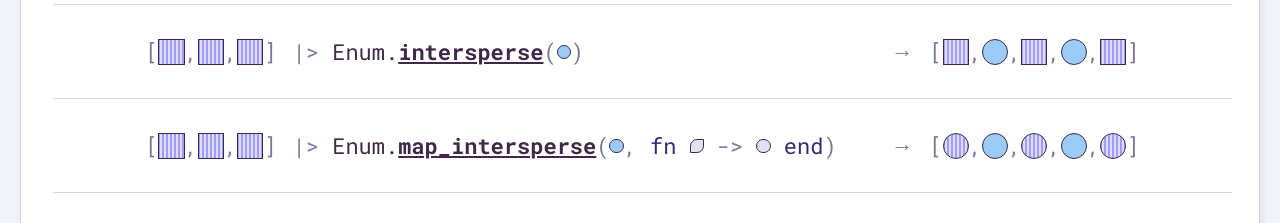
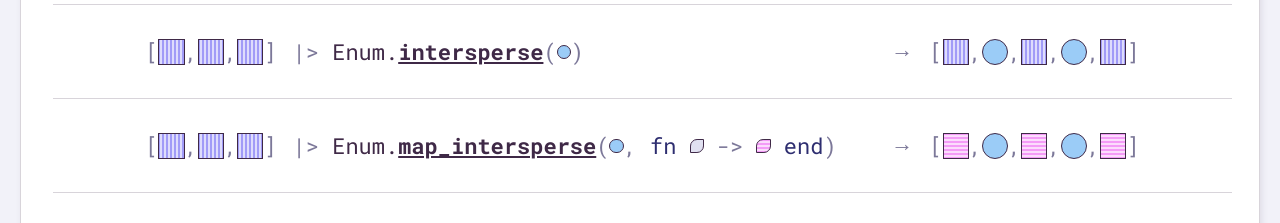
Before and after one commit to angelikatyborska/elixir-enum-cheatsheet, a Vue app: page / in a window 1280 px wide. Shown: the part 3800-4023 px from the top of the page. Built offline with nearby package versions, Linux system fonts and the light colour scheme.

Commit message:
Make map_intersperse more clear

```diff
--- a/src/App.vue
+++ b/src/App.vue
@@ -1176,7 +1176,7 @@
           <code><span class="token keyword">fn </span></code>
           <shape></shape>
           <code class="token operator"> -> </code>
-          <shape shape="circle"></shape>
+          <shape color="color3"></shape>
           <code><span class="token keyword"> end</span></code>
           <code><span class="token punctuation">)</span></code>
         </div>
@@ -1186,11 +1186,11 @@
         <div class="output">
           <code class="token punctuation">[</code>
           <div class="list">
-            <shape shape="circle" color="color1"></shape><code class="token punctuation">,</code>
-            <shape shape="circle" color="color2"></shape><code class="token punctuation">,</code>
-            <shape shape="circle" color="color1"></shape><code class="token punctuation">,</code>
-            <shape shape="circle" color="color2"></shape><code class="token punctuation">,</code>
-            <shape shape="circle" color="color1"></shape>
+            <shape shape="square" color="color3"></shape><code class="token punctuation">,</code>
+            <shape shape="circle" color="color2"></shape><code class="token punctuation">,</code>
+            <shape shape="square" color="color3"></shape><code class="token punctuation">,</code>
+            <shape shape="circle" color="color2"></shape><code class="token punctuation">,</code>
+            <shape shape="square" color="color3"></shape>
           </div>
           <code class="token punctuation">]</code>
         </div>
@@ -1674,6 +1674,4 @@ code {
 .arrow {
   color: $punctuation-color;
 }
-
-
 </style>
```
Also changed, not shown: 1 other file (tests, documents, lock files or other folders).
